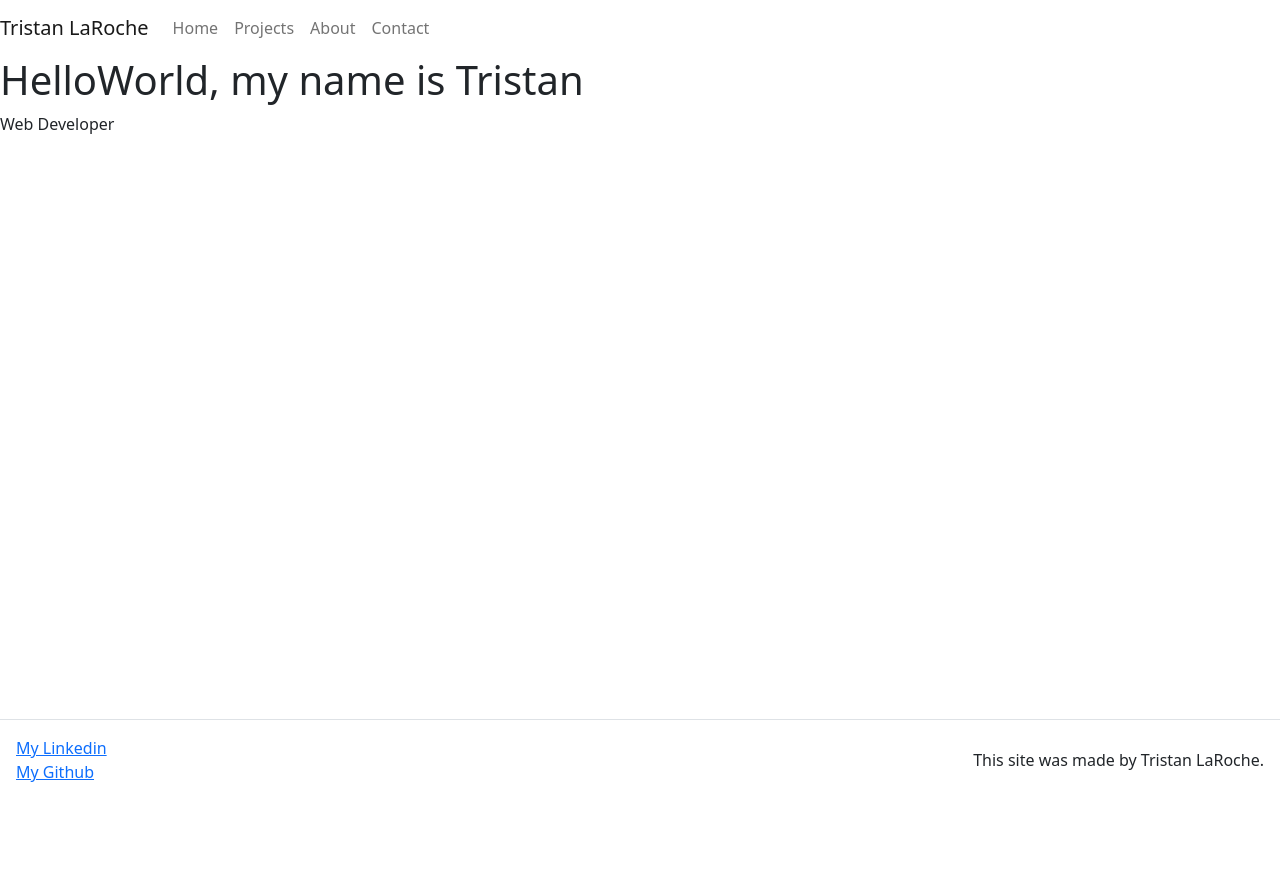
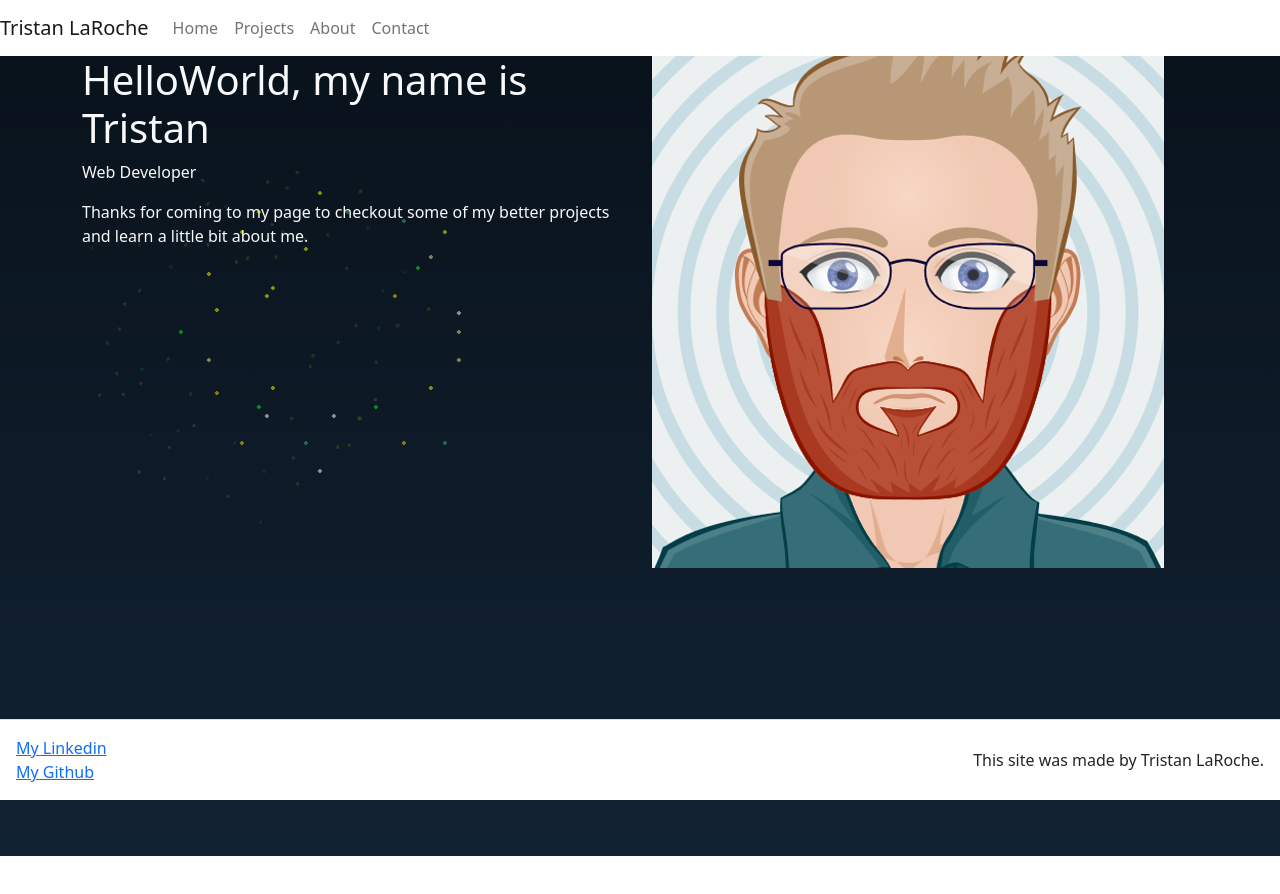
Before and after one commit to taroche/Profile, a React (Create React App) app: page / in a window 1280 px wide. Shown: the top 894 px of the page. Before the commit the page ends 800 px from the top, so only its background shows below. Built offline with nearby package versions, Linux system fonts and the light colour scheme.

Commit message:
style for the home page

```diff
--- a/src/App.css
+++ b/src/App.css
@@ -24,3 +24,122 @@
   .push {
     height: 100px;
   }
+
+  .hello {
+    background:
+      linear-gradient(#0007, #0000),
+      #123;
+    height: 100vh;
+    overflow: hidden;
+  }
+
+  @keyframes firework {
+    0% { transform: translate(var(--x), var(--initialY)); width: var(--initialSize); opacity: 1; }
+    50% { width: 0.5vmin; opacity: 1; }
+    100% { width: var(--finalSize); opacity: 0; }
+  }
+
+  .firework,
+  .firework::before,
+  .firework::after
+  {
+    --initialSize: 0.5vmin;
+    --finalSize: 45vmin;
+    --particleSize: 0.2vmin;
+    --color1: yellow;
+    --color2: khaki;
+    --color3: white;
+    --color4: lime;
+    --color5: gold;
+    --color6: mediumseagreen;
+    --y: -30vmin;
+    --x: -50%;
+    --initialY: 60vmin;
+    content: "";
+    animation: firework 2s infinite;
+    position: absolute;
+    top: 50%;
+    left: 25%;
+    transform: translate(-50%, var(--y));
+    width: var(--initialSize);
+    aspect-ratio: 1;
+    background:
+
+      radial-gradient(circle, var(--color1) var(--particleSize), #0000 0) 50% 0%,
+      radial-gradient(circle, var(--color2) var(--particleSize), #0000 0) 100% 50%,
+      radial-gradient(circle, var(--color3) var(--particleSize), #0000 0) 50% 100%,
+      radial-gradient(circle, var(--color4) var(--particleSize), #0000 0) 0% 50%,
+
+      /* bottom right */
+      radial-gradient(circle, var(--color5) var(--particleSize), #0000 0) 80% 90%,
+      radial-gradient(circle, var(--color6) var(--particleSize), #0000 0) 95% 90%,
+      radial-gradient(circle, var(--color1) var(--particleSize), #0000 0) 90% 70%,
+      radial-gradient(circle, var(--color2) var(--particleSize), #0000 0) 100% 60%,
+      radial-gradient(circle, var(--color3) var(--particleSize), #0000 0) 55% 80%,
+      radial-gradient(circle, var(--color4) var(--particleSize), #0000 0) 70% 77%,
+
+      /* bottom left */
+      radial-gradient(circle, var(--color5) var(--particleSize), #0000 0) 22% 90%,
+      radial-gradient(circle, var(--color6) var(--particleSize), #0000 0) 45% 90%,
+      radial-gradient(circle, var(--color1) var(--particleSize), #0000 0) 33% 70%,
+      radial-gradient(circle, var(--color2) var(--particleSize), #0000 0) 10% 60%,
+      radial-gradient(circle, var(--color3) var(--particleSize), #0000 0) 31% 80%,
+      radial-gradient(circle, var(--color4) var(--particleSize), #0000 0) 28% 77%,
+      radial-gradient(circle, var(--color5) var(--particleSize), #0000 0) 13% 72%,
+
+      /* top left */
+      radial-gradient(circle, var(--color6) var(--particleSize), #0000 0) 80% 10%,
+      radial-gradient(circle, var(--color1) var(--particleSize), #0000 0) 95% 14%,
+      radial-gradient(circle, var(--color2) var(--particleSize), #0000 0) 90% 23%,
+      radial-gradient(circle, var(--color3) var(--particleSize), #0000 0) 100% 43%,
+      radial-gradient(circle, var(--color4) var(--particleSize), #0000 0) 85% 27%,
+      radial-gradient(circle, var(--color5) var(--particleSize), #0000 0) 77% 37%,
+      radial-gradient(circle, var(--color6) var(--particleSize), #0000 0) 60% 7%,
+
+      /* top right */
+      radial-gradient(circle, var(--color1) var(--particleSize), #0000 0) 22% 14%,
+      radial-gradient(circle, var(--color1) var(--particleSize), #0000 0) 45% 20%,
+      radial-gradient(circle, var(--color1) var(--particleSize), #0000 0) 33% 34%,
+      radial-gradient(circle, var(--color1) var(--particleSize), #0000 0) 10% 29%,
+      radial-gradient(circle, var(--color1) var(--particleSize), #0000 0) 31% 37%,
+      radial-gradient(circle, var(--color1) var(--particleSize), #0000 0) 28% 7%,
+      radial-gradient(circle, var(--color1) var(--particleSize), #0000 0) 13% 42%
+      ;
+    background-size: var(--initialSize) var(--initialSize);
+    background-repeat: no-repeat;
+  }
+
+  .firework::before {
+    --x: -50%;
+    --y: -50%;
+    --initialY: -50%;
+  /*   transform: translate(-20vmin, -2vmin) rotate(40deg) scale(1.3) rotateY(40deg); */
+    transform: translate(-50%, -50%) rotate(40deg) scale(1.3) rotateY(40deg);
+  /*   animation: fireworkPseudo 2s infinite; */
+  }
+
+  .firework::after {
+    --x: -50%;
+    --y: -50%;
+    --initialY: -50%;
+  /*   transform: translate(44vmin, -50%) rotate(170deg) scale(1.15) rotateY(-30deg); */
+    transform: translate(-50%, -50%) rotate(170deg) scale(1.15) rotateY(-30deg);
+  /*   animation: fireworkPseudo 2s infinite; */
+  }
+
+  @media only screen and (max-width: 600px){
+    .profilePicture {
+      width: 300px;
+      display: block;
+      margin-left: auto;
+      margin-right: auto;
+    }
+
+    .firework,
+    .firework::before,
+    .firework::after
+    {
+      top:94%;
+      left: 50%;
+    }
+  }
--- a/src/pages/Home.js
+++ b/src/pages/Home.js
@@ -1,10 +1,36 @@
 import React from "react";
+import Container from "react-bootstrap/Container";
+import Row from "react-bootstrap/Row";
+import Col from "react-bootstrap/Col";
+import profilePicture from "../img/profile-picture.png";
 
 export const Home = () => {
   return (
     <>
-      <h1>HelloWorld, my name is Tristan</h1>
-      <p>Web Developer</p>
+      <div className="hello">
+        <Container>
+          <Row>
+            <Col md={6} sm={12} className="text-light">
+              <h1>HelloWorld, my name is Tristan</h1>
+              <p>Web Developer</p>
+              <p>
+                Thanks for coming to my page to checkout some of my better
+                projects and learn a little bit about me.
+              </p>
+              <div className="firework"></div>
+              <div className="firework"></div>
+              <div className="firework"></div>
+            </Col>
+            <Col md={6} sm={12}>
+              <img
+                src={profilePicture}
+                alt="profile"
+                className="profilePicture"
+              />
+            </Col>
+          </Row>
+        </Container>
+      </div>
     </>
   );
 };
```
Also changed, not shown: public/index.html (+0 -10 lines), src/img/profile-picture.png (added).
